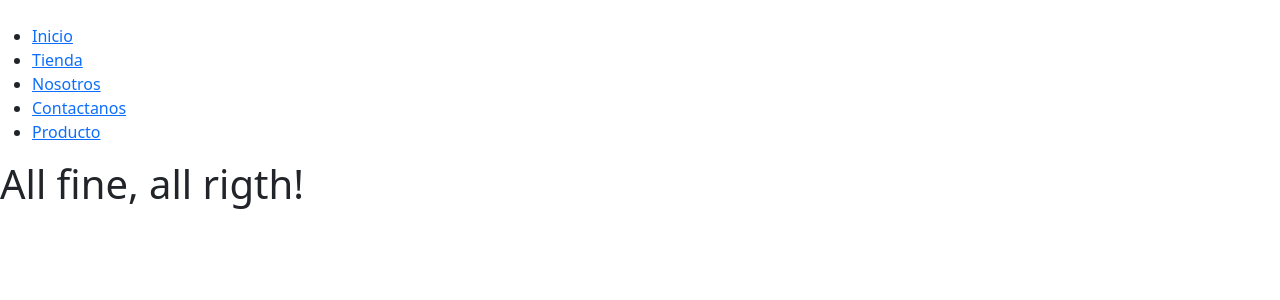
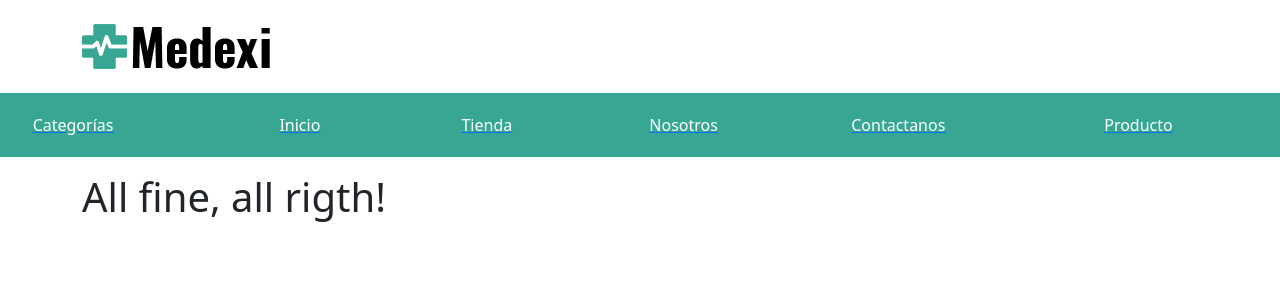
Before and after one commit to johancastillo/mediassist, a React (Create React App) app: page / in a window 1280 px wide. Shown: the top 300 px of the page. Built offline with nearby package versions, Linux system fonts and the light colour scheme.

Commit message:
Navbar Design

```diff
--- a/src/App.css
+++ b/src/App.css
@@ -1,38 +1,4 @@
-.App {
-  text-align: center;
+*{
+  margin: 0;
+  padding: 0;
 }
-
-.App-logo {
-  height: 40vmin;
-  pointer-events: none;
-}
-
-@media (prefers-reduced-motion: no-preference) {
-  .App-logo {
-    animation: App-logo-spin infinite 20s linear;
-  }
-}
-
-.App-header {
-  background-color: #282c34;
-  min-height: 100vh;
-  display: flex;
-  flex-direction: column;
-  align-items: center;
-  justify-content: center;
-  font-size: calc(10px + 2vmin);
-  color: white;
-}
-
-.App-link {
-  color: #61dafb;
-}
-
-@keyframes App-logo-spin {
-  from {
-    transform: rotate(0deg);
-  }
-  to {
-    transform: rotate(360deg);
-  }
-}
--- a/src/App.jsx
+++ b/src/App.jsx
@@ -9,6 +9,7 @@ import PageNotFound from './pages/page-not-found/PageNotFound';
 import SingleProduct from './pages/single-product/SingleProduct';
 import Store from './pages/store/Store';
 
+import "./App.css"
 
 const AppRouting = () => {
   return (
--- a/src/components/nav-info/NavInfo.jsx
+++ b/src/components/nav-info/NavInfo.jsx
@@ -3,11 +3,11 @@
 
 const NavInfo = () => {
     return(
-        <div className="container nav-info">
+        <div className="container nav-info my-4">
             <div className="row">
 
                 <div className="col-md-3">
-                    <img className="logo" src="" alt="" />
+                    <img className="logo" src="./assets/images/logo.png" alt="" />
                 </div>
 
                 <div className="col-md-3">
--- a/src/components/navigation/Navigation.css
+++ b/src/components/navigation/Navigation.css
@@ -0,0 +1,26 @@
+.navigation ul{
+    display: flex;
+    justify-content: space-around;
+    align-items: center;
+    background: #37a794;
+    padding:0;
+}
+
+.navigation ul li{
+    list-style: none !important;
+    padding: 20px;
+    width: 16%;
+    display: flex;
+    justify-content: center;
+    align-items: center;
+    cursor: pointer;
+}
+
+.navigation ul li:hover{
+    background: #115d51;
+}
+
+.navigation ul li a{
+    text-decoration: none !important;
+    color: #fff !important;
+}
--- a/src/components/navigation/Navigation.jsx
+++ b/src/components/navigation/Navigation.jsx
@@ -1,39 +1,48 @@
 
 import { Link } from 'wouter'
 
+import "./Navigation.css"
+
 const Navigation = () => {
     return (
-        <nav className="">
+        <nav className="navigation">
             <ul>
+                <Link to="/">
                     <li>
+                        <a>Categorías</a>
+                    </li>
+                </Link>
+
+
                 <Link to="/">
+                    <li>
                             <a>Inicio</a>
+                    </li>
                 </Link>
+
+                <Link to="/tienda">
+                    <li>
+                            <a>Tienda</a>
                     </li>
+                </Link>
 
+                <Link to="/nosotros">
                     <li>
-                    <Link to="/tienda">
-                        <a>Tienda</a>
+                            <a>Nosotros</a>
+                    </li>
                 </Link>
+
+                <Link to="/contactanos">
+                    <li>
+                            <a>Contactanos</a>
                     </li>
+                </Link>
 
+                <Link to="/producto">
                     <li>
-                    <Link to="/nosotros">
-                        <a>Nosotros</a>
+                            <a>Producto</a>
+                    </li>
                 </Link>
-                </li>
-
-                <li>
-                    <Link to="/contactanos">
-                        <a>Contactanos</a>
-                    </Link>
-                </li>
-
-                <li>
-                    <Link to="/producto">
-                        <a>Producto</a>
-                    </Link>
-                </li>
 
 
             </ul>
--- a/src/pages/home/Home.jsx
+++ b/src/pages/home/Home.jsx
@@ -3,7 +3,7 @@
 
 const Home = () => {
     return (
-        <div className="page">
+        <div className="container page">
 
 
             <h1>All fine, all rigth!</h1>
```
Also changed, not shown: public/assets/images/logo.png (added), src/components/nav-info/NavInfo.css (added). Lines whose indentation alone changed are shown as unchanged.
